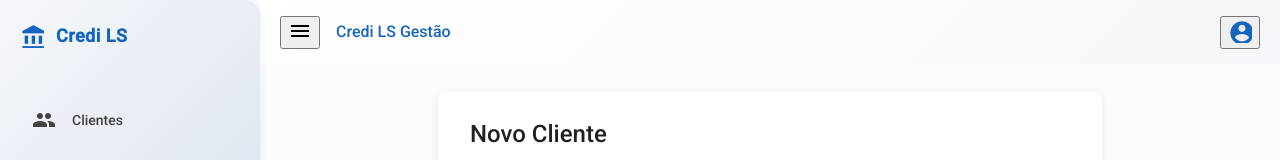
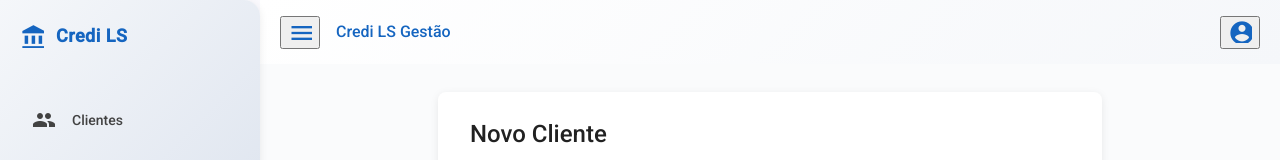
Before and after one commit to rodrigofelix12/credi-front, an Angular app: page /clientes/novo in a window 1280 px wide. Shown: the top 160 px of the page. Built offline with nearby package versions, Linux system fonts and the light colour scheme.

Commit message:
fix: create Route to link clientes button to list clients

```diff
--- a/src/app/layout/main-layout/main-layout.css
+++ b/src/app/layout/main-layout/main-layout.css
@@ -87,6 +87,20 @@ mat-nav-list a mat-icon {
   flex: 1;
 }
 
+.menu-btn {
+  transition: transform 0.2s ease;
+  color: #1565c0;
+}
+
+.menu-btn:hover {
+  transform: scale(1.1);
+}
+
+.menu-btn mat-icon {
+  font-size: 28px;
+  color: #1565c0;
+}
+
 .avatar-btn {
   transition: transform 0.2s ease;
   margin-left: auto;
--- a/src/app/layout/main-layout/main-layout.html
+++ b/src/app/layout/main-layout/main-layout.html
@@ -8,14 +8,14 @@
     </div>
 
     <mat-nav-list class="sidenav-menu">
-      <a mat-list-item routerLink="/clientes" routerLinkActive="active">
-        <mat-icon>people</mat-icon>
-        <span>Clientes</span>
+      <a mat-list-item routerLink="/clientes" routerLinkActive="active" [routerLinkActiveOptions]="{ exact: true }">
+        <mat-icon matListItemIcon>people</mat-icon>
+        <span matListItemTitle>Clientes</span>
       </a>
 
       <a mat-list-item routerLink="/emprestimos" routerLinkActive="active">
-        <mat-icon>payments</mat-icon>
-        <span>Empréstimos</span>
+        <mat-icon matListItemIcon>payments</mat-icon>
+        <span matListItemTitle>Empréstimos</span>
       </a>
     </mat-nav-list>
 
@@ -25,7 +25,7 @@
 
     <mat-toolbar class="toolbar">
 
-      <button mat-icon-button (click)="opened = !opened">
+      <button mat-icon-button (click)="opened = !opened" class="menu-btn">
         <mat-icon>menu</mat-icon>
       </button>
 
--- a/src/app/layout/main-layout/main-layout.ts
+++ b/src/app/layout/main-layout/main-layout.ts
@@ -3,7 +3,7 @@ import {MatSidenav, MatSidenavContainer, MatSidenavContent} from '@angular/mater
 import {MatNavList} from '@angular/material/list';
 import {MatIcon} from '@angular/material/icon';
 import {MatToolbar} from '@angular/material/toolbar';
-import {RouterOutlet} from '@angular/router';
+import {RouterLinkActive, RouterModule, RouterOutlet} from '@angular/router';
 
 @Component({
   selector: 'app-main-layout',
@@ -15,7 +15,9 @@ import {RouterOutlet} from '@angular/router';
     MatIcon,
     MatSidenavContent,
     MatToolbar,
-    RouterOutlet
+    RouterOutlet,
+    RouterLinkActive,
+    RouterModule
   ],
   templateUrl: './main-layout.html',
   styleUrl: './main-layout.css',
```
